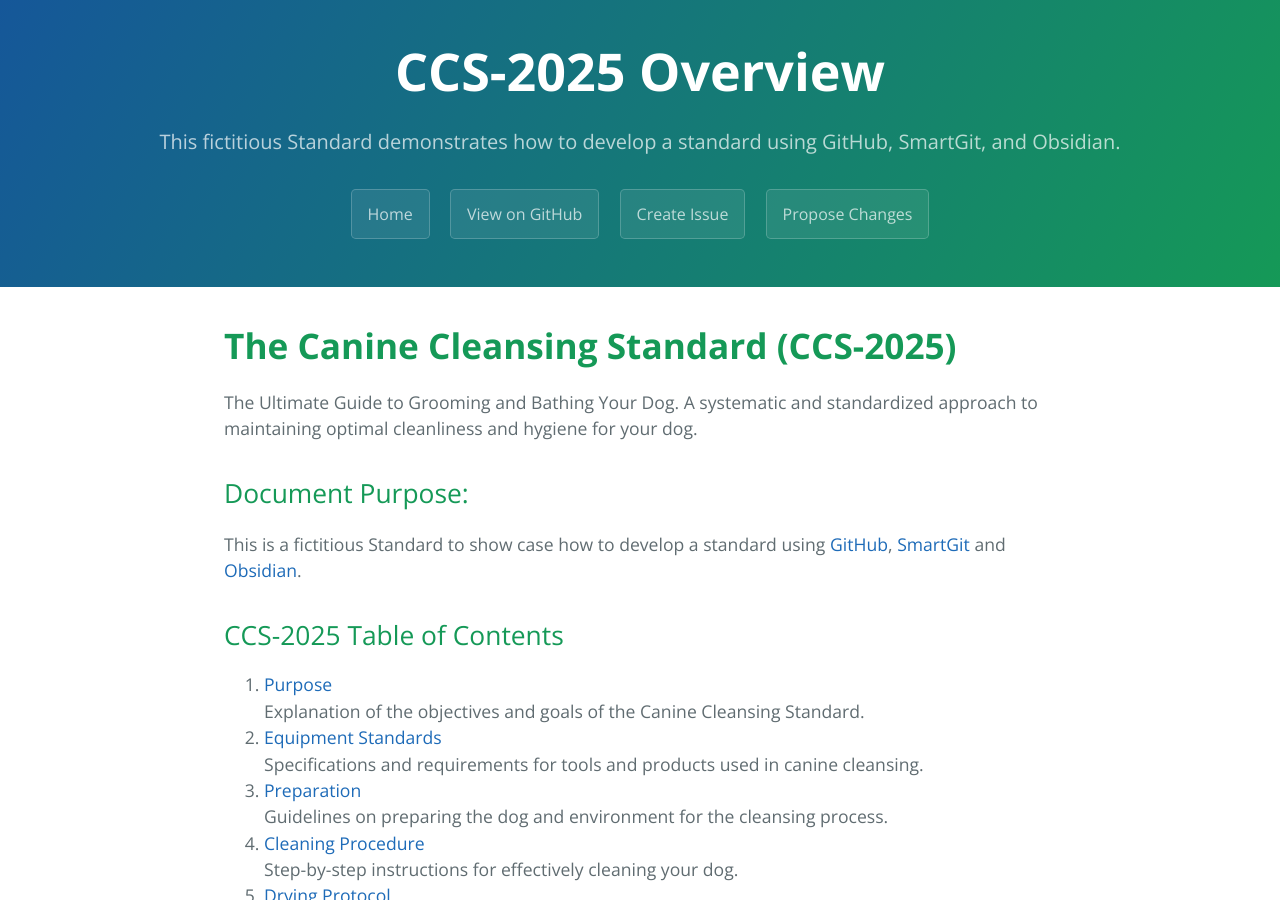
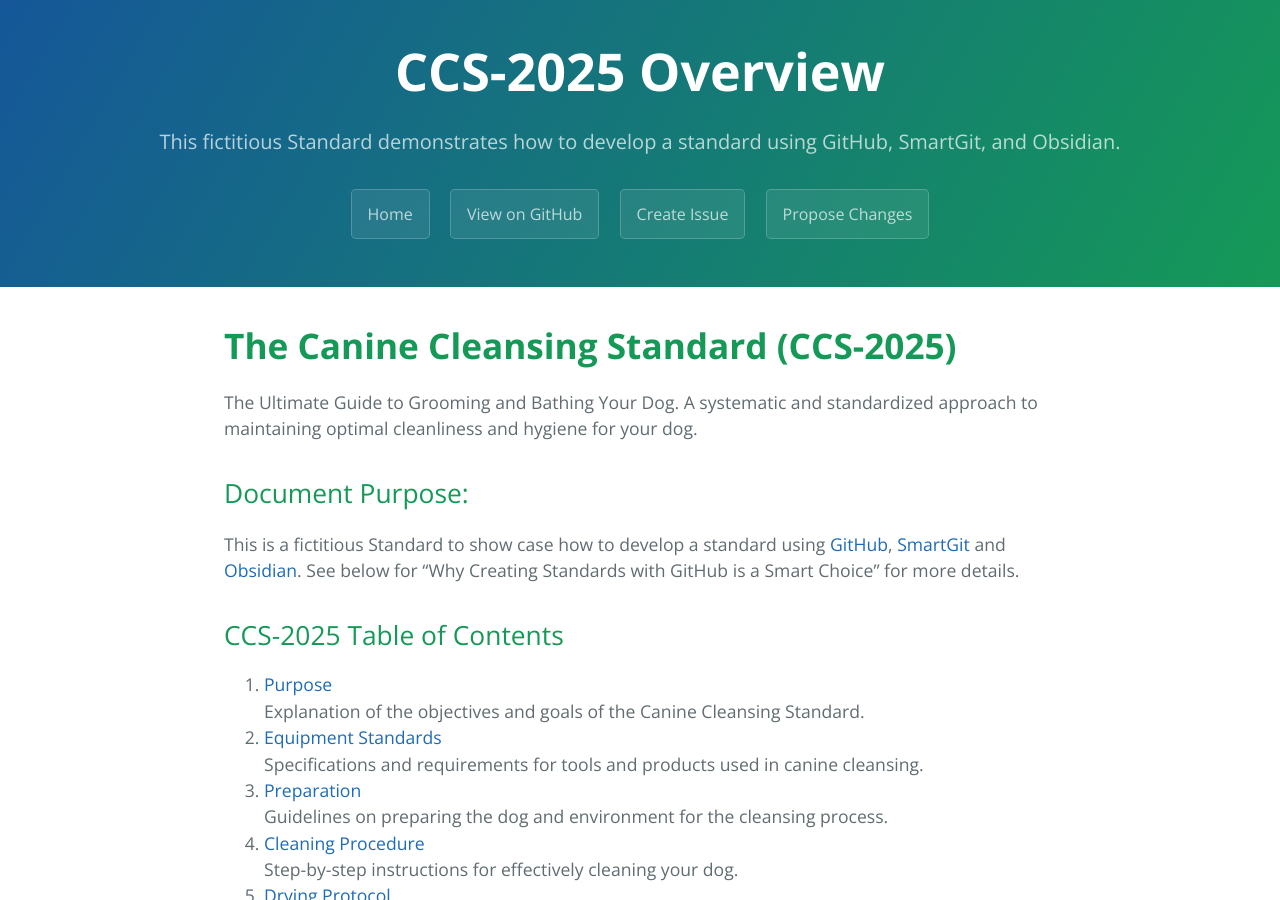
Before and after one commit to danielsiegl/CanineCleansingStandard, a Jekyll site: the page built from index.md, in a window 1280 px wide and 900 px high. Built offline with Jekyll 4.4.1, drawn with Linux system fonts in a browser that asks for light colours; our own code applies the rules of GitHub Pages for plain Markdown files.

Commit message:
Added more Info

```diff
--- a/index.md
+++ b/index.md
@@ -4,7 +4,7 @@ title: CCS-2025 Overview
 # **The Canine Cleansing Standard (CCS-2025)**
 The Ultimate Guide to Grooming and Bathing Your Dog. A systematic and standardized approach to maintaining optimal cleanliness and hygiene for your dog.
 ## Document Purpose:
-This is a fictitious Standard to show case how to develop a standard using [GitHub](https://github.com/danielsiegl/CanineCleansingStandard), [SmartGit](https://www.syntevo.com/smartgit/) and [Obsidian](https://obsidian.md/).
+This is a fictitious Standard to show case how to develop a standard using [GitHub](https://github.com/danielsiegl/CanineCleansingStandard), [SmartGit](https://www.syntevo.com/smartgit/) and [Obsidian](https://obsidian.md/).  See below for "Why Creating Standards with GitHub is a Smart Choice" for more details.
 
 ## CCS-2025 Table of Contents
 
```
